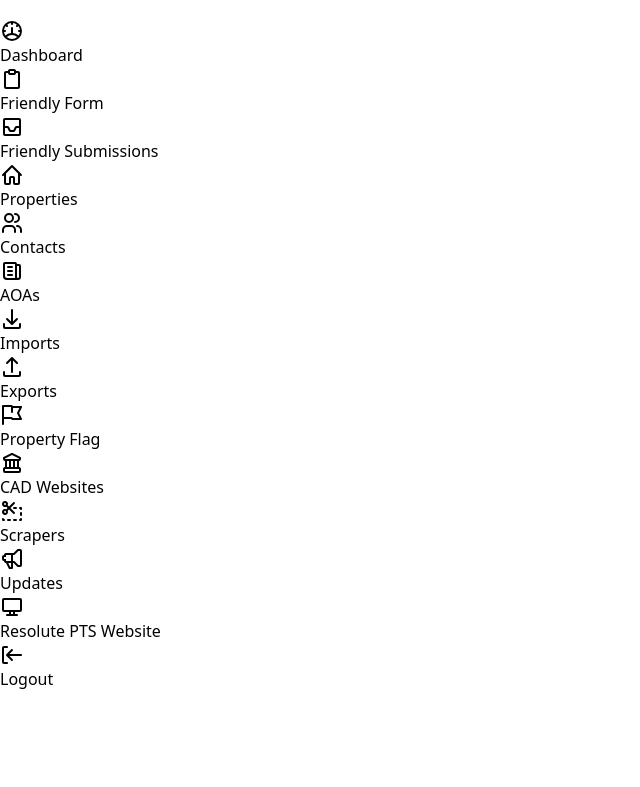
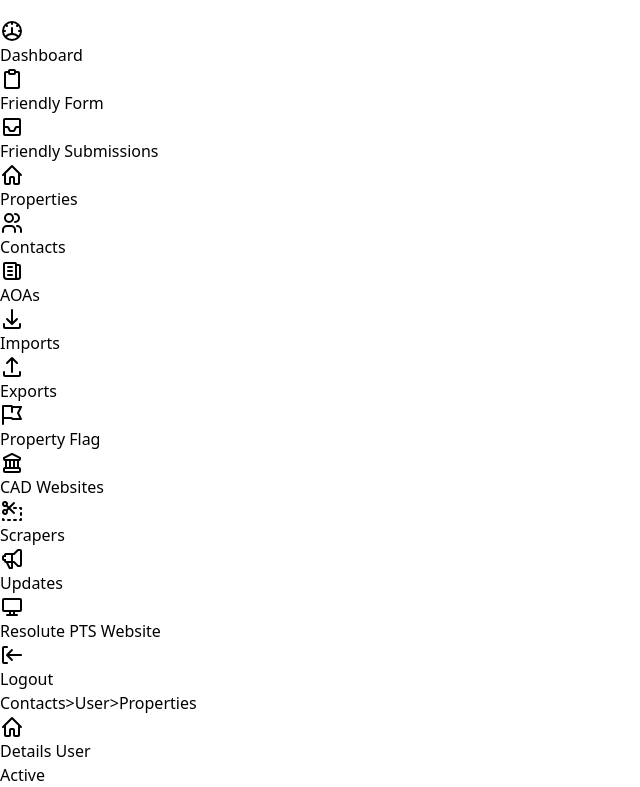
Before and after one commit to victor5743/web-page01, a Vue app: page / in a window 1280 px wide. Shown: the part 1509-2296 px from the top of the page, without its empty margins (0-640 px from the left). Before the commit the page ends 2200 px from the top, so only its background shows below. Built offline with nearby package versions, Linux system fonts and the light colour scheme.

Commit message:
Heading section added in MiddlePanel component

```diff
--- a/src/components/LeftPanel.vue
+++ b/src/components/LeftPanel.vue
@@ -1,5 +1,5 @@
 <template>
-	<div class="block w-1/4 overflow-y-auto border-r-2 border-gray-400 overflow-auto">
+	<div class="block w-1/4 border-r-2 border-gray-400 overflow-auto">
 		<ul class="text-sm border-b-2 border-gray-400">
 			<a href="#">
 				<li class="items-center py-2 pl-4 mb-1 hover:bg-gray-400">
--- a/src/components/MiddlePanel.vue
+++ b/src/components/MiddlePanel.vue
@@ -1,5 +1,38 @@
 <template>
-	<div></div>
+	<div class="block w-1/2s">
+		<div class="px-4 py-2 border-b-2 border-gray-400 text-sm">
+			<span class="text-secondary"><a href="#">Contacts</a></span>
+			<span class="mx-2">></span>
+			<span class="text-secondary"><a href="#">User</a></span>
+			<span class="mx-2">></span>
+			<span>Properties</span>
+		</div>
+		<div class="px-4 mt-2">
+			<!-- Heading section -->
+			<div class="flex text-secondary items-center">
+				<div>
+					<svg
+						class="fill-current"
+						xmlns="http://www.w3.org/2000/svg"
+						viewBox="0 0 24 24"
+						width="24"
+						height="24"
+					>
+						<path
+							class="heroicon-ui"
+							d="M13 20v-5h-2v5a2 2 0 0 1-2 2H6a2 2 0 0 1-2-2v-7.59l-.3.3a1 1 0 1 1-1.4-1.42l9-9a1 1 0 0 1 1.4 0l9 9a1 1 0 0 1-1.4 1.42l-.3-.3V20a2 2 0 0 1-2 2h-3a2 2 0 0 1-2-2zm5 0v-9.59l-6-6-6 6V20h3v-5c0-1.1.9-2 2-2h2a2 2 0 0 1 2 2v5h3z"
+						/>
+					</svg>
+				</div>
+				<h1 class="ml-2 pt-1 text-xl uppercase text-gray-800">Details User</h1>
+				<div
+					class="bg-secondary text-white px-4 py-1 mt-1 rounded-full text-xs uppercase tracking-wide ml-2 font-semibold"
+				>
+					Active
+				</div>
+			</div>
+		</div>
+	</div>
 </template>
 
 <script>
```
